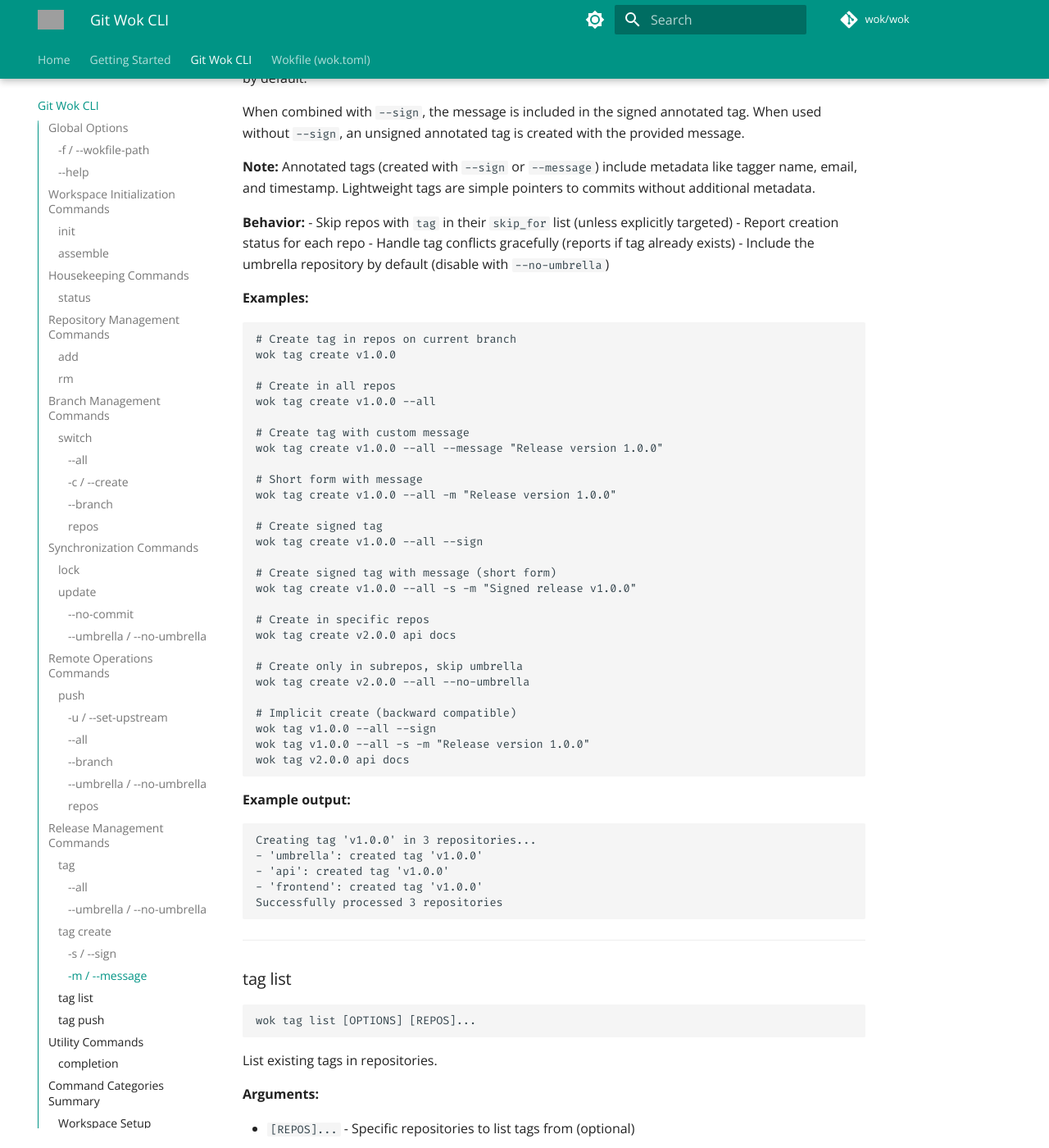
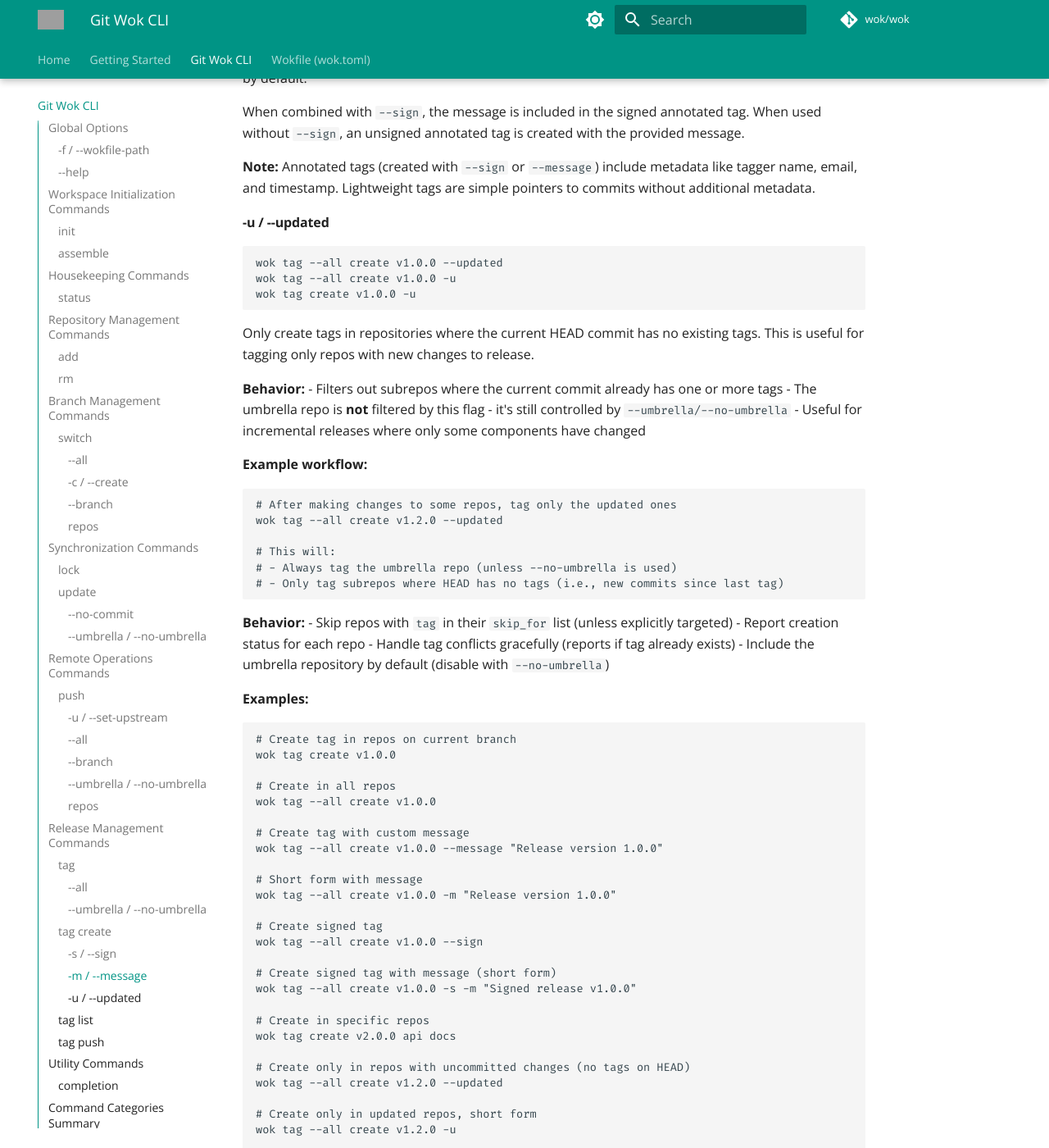
Before and after one commit to wokdev/wok, an MkDocs documentation site: the page built from docs/cli.md, in a window 1280 px wide and 1400 px high, scrolled down 12298 px. Shown: the whole window at 82% size. Built offline with MkDocs 1.6.1 and Material for MkDocs 9.7.7, drawn with Linux system fonts in a browser that asks for light colours; some of the changed text lies outside the part shown; grey boxes are pictures that could not be loaded.

Commit message:
Add --updated flag to tag create command
Add --updated/-u option to 'wok tag create' that filters repos to only tag those where the current HEAD commit has no existing tags. This enables incremental releases where only repos with new changes are tagged.

The umbrella repo tagging remains controlled solely by --umbrella/--no-umbrella flags, unaffected by --updated.

Implementation:
- Add --updated/-u flag to TagCommand::Create in CLI parser
- Update tag_create function signature to accept updated parameter
- Implement commit_has_tags helper to check if HEAD has tags
- Add filtering logic to exclude repos with tags when --updated is true
- Suppress clippy::too_many_arguments warning for tag_create
- Remove unused std::fs import from tests
- Update docs/cli.md and docs/getting-started.md with new flag

````diff
--- a/docs/cli.md
+++ b/docs/cli.md
@@ -565,9 +565,9 @@
 #### --all
 
 ```sh
-wok tag create v1.0.0 --all
-wok tag list --all
-wok tag push --all
+wok tag --all create v1.0.0
+wok tag --all list
+wok tag --all push
 ```
 
 Act on all configured repos, respecting `skip_for` settings.
@@ -575,8 +575,8 @@
 #### --umbrella / --no-umbrella
 
 ```sh
-wok tag create v1.0.0 --no-umbrella
-wok tag list --umbrella
+wok tag --no-umbrella create v1.0.0
+wok tag --umbrella list
 ```
 
 Control whether the umbrella repository participates in operations. Enabled by default; use `--no-umbrella` to limit operations to subrepos.
@@ -620,6 +620,31 @@
 
 **Note:** Annotated tags (created with `--sign` or `--message`) include metadata like tagger name, email, and timestamp. Lightweight tags are simple pointers to commits without additional metadata.
 
+#### -u / --updated
+
+```sh
+wok tag --all create v1.0.0 --updated
+wok tag --all create v1.0.0 -u
+wok tag create v1.0.0 -u
+```
+
+Only create tags in repositories where the current HEAD commit has no existing tags. This is useful for tagging only repos with new changes to release.
+
+**Behavior:**
+- Filters out subrepos where the current commit already has one or more tags
+- The umbrella repo is **not** filtered by this flag - it's still controlled by `--umbrella/--no-umbrella`
+- Useful for incremental releases where only some components have changed
+
+**Example workflow:**
+```sh
+# After making changes to some repos, tag only the updated ones
+wok tag --all create v1.2.0 --updated
+
+# This will:
+# - Always tag the umbrella repo (unless --no-umbrella is used)
+# - Only tag subrepos where HEAD has no tags (i.e., new commits since last tag)
+```
+
 **Behavior:**
 - Skip repos with `tag` in their `skip_for` list (unless explicitly targeted)
 - Report creation status for each repo
@@ -633,29 +658,35 @@
 wok tag create v1.0.0
 
 # Create in all repos
-wok tag create v1.0.0 --all
+wok tag --all create v1.0.0
 
 # Create tag with custom message
-wok tag create v1.0.0 --all --message "Release version 1.0.0"
+wok tag --all create v1.0.0 --message "Release version 1.0.0"
 
 # Short form with message
-wok tag create v1.0.0 --all -m "Release version 1.0.0"
+wok tag --all create v1.0.0 -m "Release version 1.0.0"
 
 # Create signed tag
-wok tag create v1.0.0 --all --sign
+wok tag --all create v1.0.0 --sign
 
 # Create signed tag with message (short form)
-wok tag create v1.0.0 --all -s -m "Signed release v1.0.0"
+wok tag --all create v1.0.0 -s -m "Signed release v1.0.0"
 
 # Create in specific repos
 wok tag create v2.0.0 api docs
 
+# Create only in repos with uncommitted changes (no tags on HEAD)
+wok tag --all create v1.2.0 --updated
+
+# Create only in updated repos, short form
+wok tag --all create v1.2.0 -u
+
 # Create only in subrepos, skip umbrella
-wok tag create v2.0.0 --all --no-umbrella
+wok tag --all --no-umbrella create v2.0.0
 
 # Implicit create (backward compatible)
-wok tag v1.0.0 --all --sign
-wok tag v1.0.0 --all -s -m "Release version 1.0.0"
+wok tag --all v1.0.0 --sign
+wok tag --all v1.0.0 -s -m "Release version 1.0.0"
 wok tag v2.0.0 api docs
 ```
 
@@ -694,13 +725,13 @@
 wok tag list
 
 # List tags in all repos
-wok tag list --all
+wok tag --all list
 
 # List tags in specific repos
 wok tag list api frontend
 
 # List only from subrepos, skip umbrella
-wok tag list --all --no-umbrella
+wok tag --all --no-umbrella list
 
 # Implicit list (backward compatible)
 wok tag
@@ -744,17 +775,17 @@
 wok tag push
 
 # Push tags from all repos
-wok tag push --all
+wok tag --all push
 
 # Push tags from specific repos
 wok tag push api frontend
 
 # Push only from subrepos, skip umbrella
-wok tag push --all --no-umbrella
+wok tag --all --no-umbrella push
 
 # Create and push in one workflow (two commands)
-wok tag create v1.0.0 --all --sign
-wok tag push --all
+wok tag --all create v1.0.0 --sign
+wok tag --all push
 ```
 
 **Example output:**
````
Also changed, not shown: docs/getting-started.md (+7 -3 lines), 3 other files.
